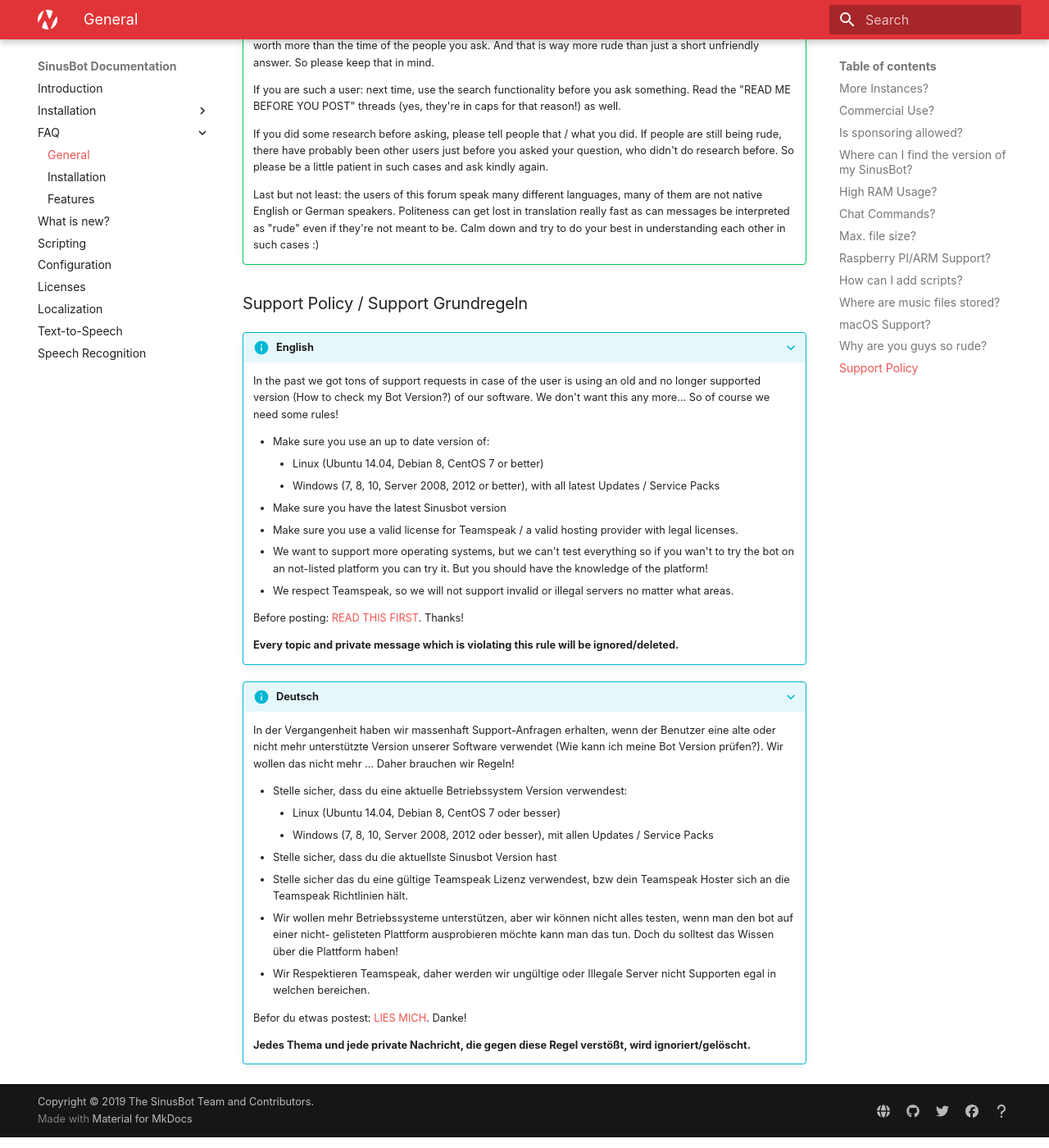
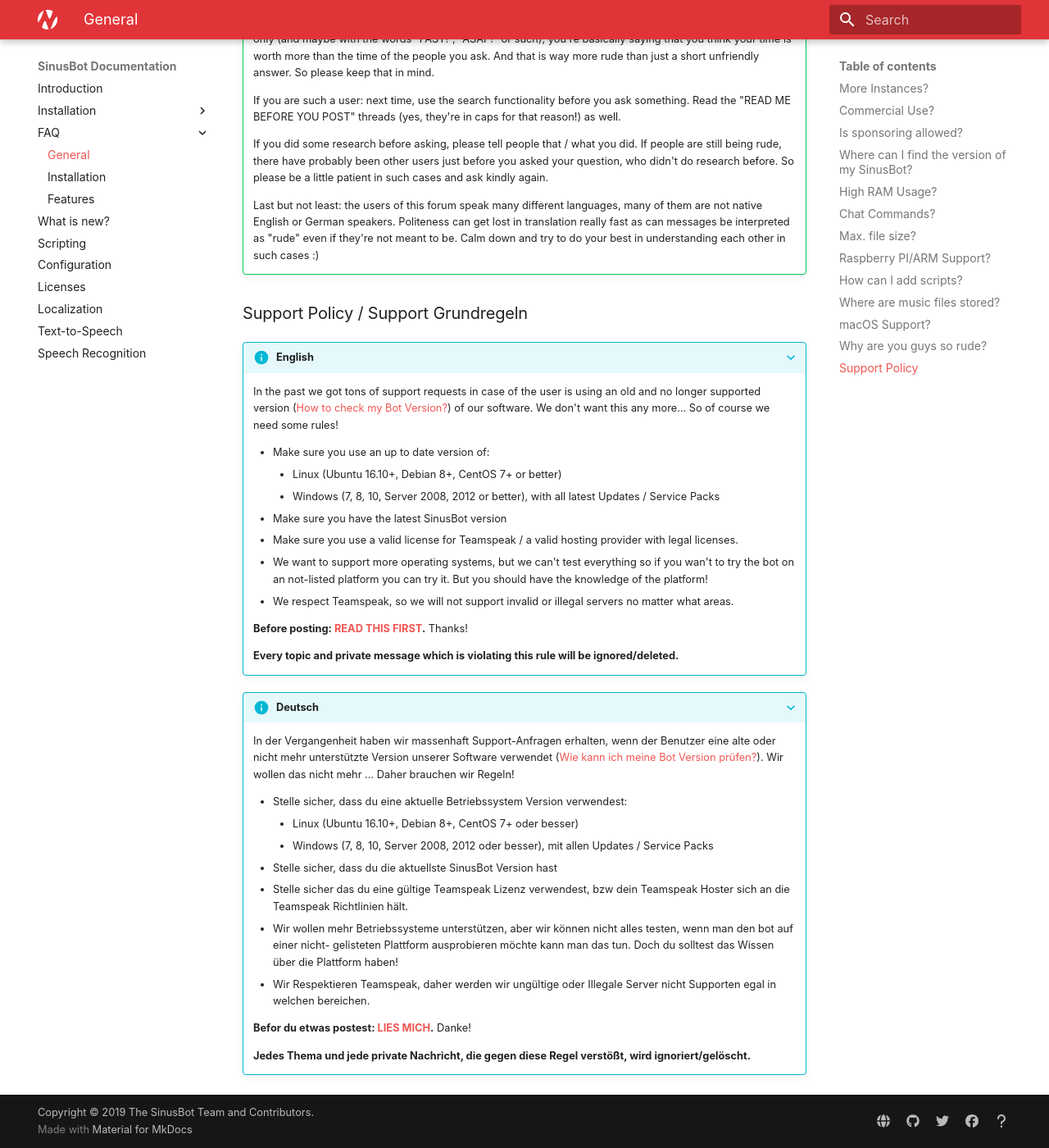
Before and after one commit to SinusBot/docs, an MkDocs documentation site: the page built from docs/faq/general.md, in a window 1280 px wide and 1400 px high, scrolled down 2587 px. Shown: the whole window at 82% size. Built offline with MkDocs 1.6.1 and Material for MkDocs 9.7.7, drawn with Linux system fonts in a browser that asks for light colours; some of the changed text lies outside the part shown.

```diff
--- a/docs/faq/general.md
+++ b/docs/faq/general.md
@@ -27,7 +27,9 @@
 ### Where can I find the version of my SinusBot?  { #what-is-my-version}
 
 !!! success ""
-    If the bot is already running, open up the web interface and go to **Settings** > **Info** > **About**. If the bot is not running, you can start it with `./sinusbot -v` on your command line and it will display the version information there.
+    If the bot is already running, open up the web interface and go to **Settings** > **Info** > **About**.
+
+    If the bot is not running, you can start it with `./sinusbot -v` on your command line and it will display the version information there.
 
 ### My bot eats a lot of RAM. Why? { #high-ram-usage data-toc-label='High RAM Usage?' }
 
@@ -92,33 +94,33 @@
 ### Support Policy / Support Grundregeln { #support-policy data-toc-label='Support Policy' }
 
 ???+ info "English"
-    In the past we got tons of support requests in case of the user is using an old and no longer supported version (How to check my Bot Version?) of our software. We don't want this any more... So of course we need some rules!
+    In the past we got tons of support requests in case of the user is using an old and no longer supported version ([How to check my Bot Version?](https://sinusbot.github.io/docs/faq/general/#what-is-my-version)) of our software. We don't want this any more... So of course we need some rules!
 
     * Make sure you use an up to date version of:
-        * Linux (Ubuntu 14.04, Debian 8, CentOS 7 or better)
+        * Linux (Ubuntu 16.10+, Debian 8+, CentOS 7+ or better)
         * Windows (7, 8, 10, Server 2008, 2012 or better), with all latest Updates / Service Packs
-    * Make sure you have the latest Sinusbot version
+    * Make sure you have the latest SinusBot version
     * Make sure you use a valid license for Teamspeak / a valid hosting provider with legal licenses.
 
     1. We want to support more operating systems, but we can't test everything so if you wan't to try the bot on an not-listed platform you can try it. But you should have the knowledge of the platform!
     2. We respect Teamspeak, so we will not support invalid or illegal servers no matter what areas.
 
-    Before posting: [READ THIS FIRST](https://forum.sinusbot.com/threads/read-me-before-you-post.342/). Thanks!
+    **Before posting: [READ THIS FIRST](https://forum.sinusbot.com/threads/read-me-before-you-post.342/).** Thanks!
 
     **Every topic and private message which is violating this rule will be ignored/deleted.**
 
 ???+ info "Deutsch"
-    In der Vergangenheit haben wir massenhaft Support-Anfragen erhalten, wenn der Benutzer eine alte oder nicht mehr unterstützte Version unserer Software verwendet (Wie kann ich meine Bot Version prüfen?). Wir wollen das nicht mehr ... Daher brauchen wir Regeln!
+    In der Vergangenheit haben wir massenhaft Support-Anfragen erhalten, wenn der Benutzer eine alte oder nicht mehr unterstützte Version unserer Software verwendet ([Wie kann ich meine Bot Version prüfen?](https://sinusbot.github.io/docs/faq/general/#what-is-my-version)). Wir wollen das nicht mehr ... Daher brauchen wir Regeln!
 
     * Stelle sicher, dass du eine aktuelle Betriebssystem Version verwendest:
-        * Linux (Ubuntu 14.04, Debian 8, CentOS 7 oder besser)
+        * Linux (Ubuntu 16.10+, Debian 8+, CentOS 7+ oder besser)
         * Windows (7, 8, 10, Server 2008, 2012 oder besser), mit allen Updates / Service Packs
-    * Stelle sicher, dass du die aktuellste Sinusbot Version hast
+    * Stelle sicher, dass du die aktuellste SinusBot Version hast
     * Stelle sicher das du eine gültige Teamspeak Lizenz verwendest, bzw dein Teamspeak Hoster sich an die Teamspeak Richtlinien hält.
 
     1. Wir wollen mehr Betriebssysteme unterstützen, aber wir können nicht alles testen, wenn man den bot auf einer nicht- gelisteten Plattform ausprobieren möchte kann man das tun. Doch du solltest das Wissen über die Plattform haben!
     2. Wir Respektieren Teamspeak, daher werden wir ungültige oder Illegale Server nicht Supporten egal in welchen bereichen.
 
-    Befor du etwas postest: [LIES MICH](https://forum.sinusbot.com/threads/lies-mich-bevor-du-schreibst.146/). Danke!
+    **Befor du etwas postest: [LIES MICH](https://forum.sinusbot.com/threads/lies-mich-bevor-du-schreibst.146/).** Danke!
 
     **Jedes Thema und jede private Nachricht, die gegen diese Regel verstößt, wird ignoriert/gelöscht.**
```
